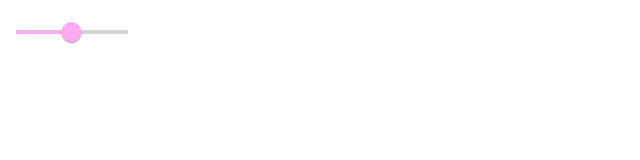
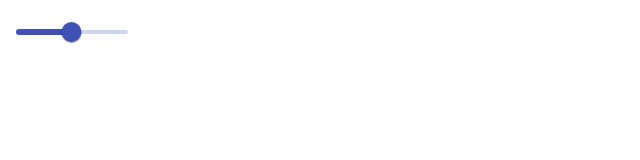
Before and after one commit to GongVictorFeng/course_register, an Angular app: page / in a window 1280 px wide. Shown: the top 160 px of the page, without its empty margins (0-640 px from the left). Built offline with nearby package versions, Linux system fonts and the light colour scheme.

Commit message:
used indigo-pink as theme

```diff
--- a/src/styles.scss
+++ b/src/styles.scss
@@ -1,4 +1,4 @@
 @use '@angular/material' as mat;
 /* You can add global styles to this file, and also import other style files */
 
-@import "@angular/material/prebuilt-themes/magenta-violet.css";
+@import "@angular/material/prebuilt-themes/indigo-pink.css";
```
